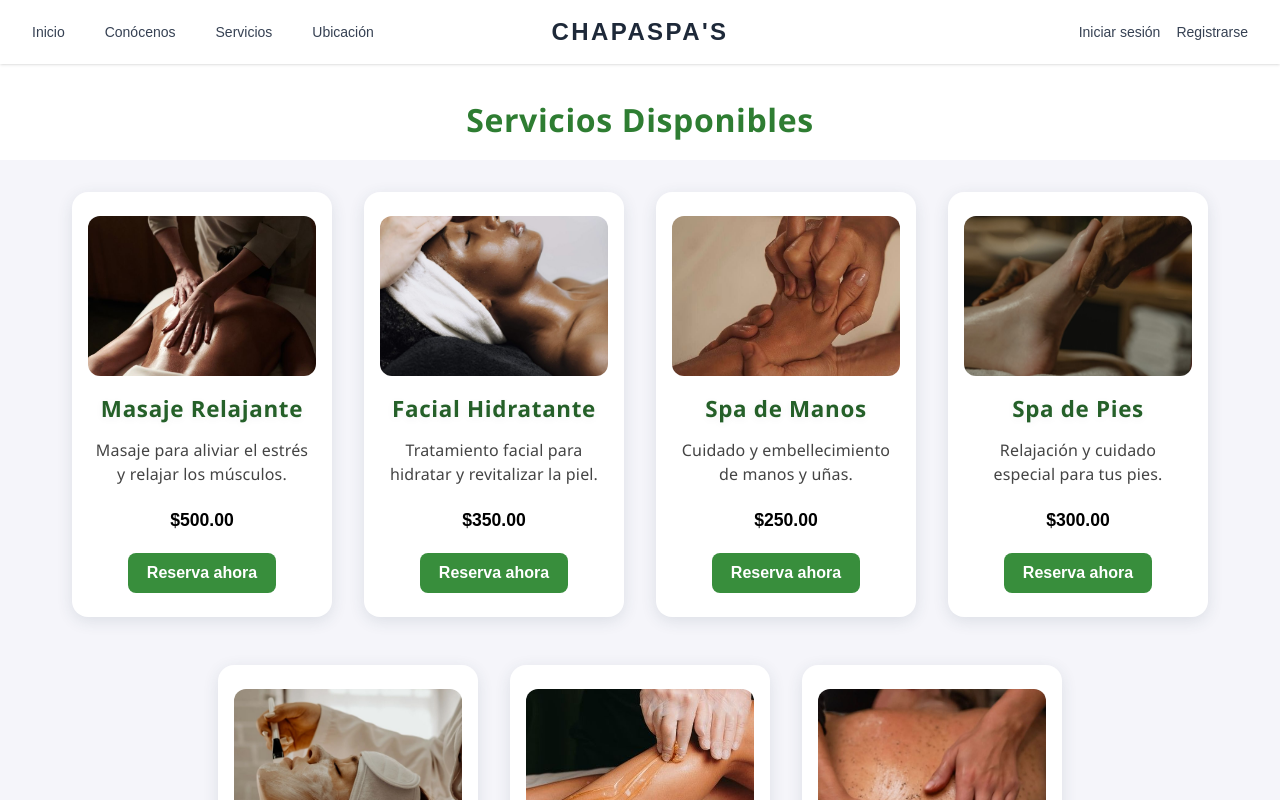
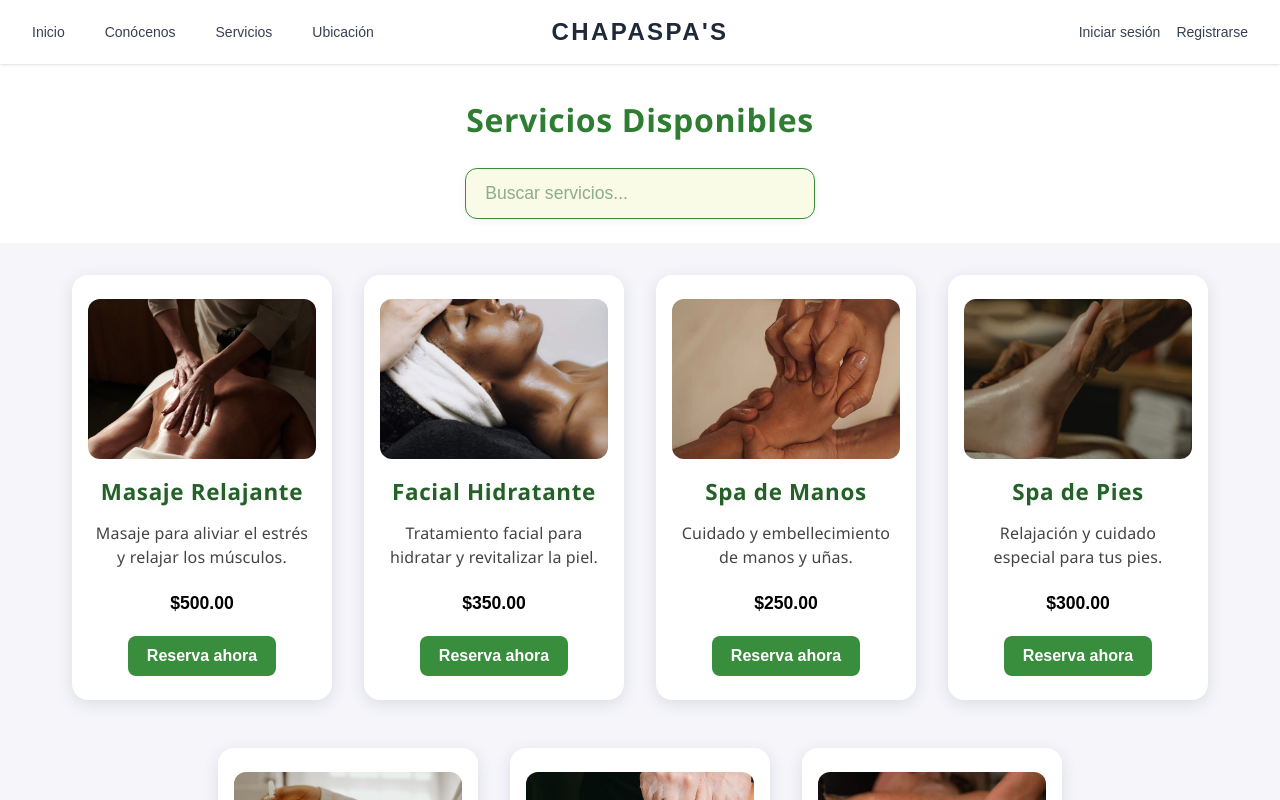
Before and after one commit to UP220891/chapa-spa, a Next.js app in the folder proyecto/frontend/: page /servicio in a window 1280 px wide. Shown: the top 800 px of the page. Built offline with nearby package versions, Linux system fonts and the light colour scheme.

Commit message:
se agregó el componente de búsqueda y se importó al servicio

```diff
--- a/proyecto/frontend/src/app/servicio/ServicioList.tsx
+++ b/proyecto/frontend/src/app/servicio/ServicioList.tsx
@@ -1,5 +1,6 @@
 import React from 'react';
 import styles from '../../styles/ServicioList.module.css';
+
 
 interface Servicio {
   id: number;
--- a/proyecto/frontend/src/app/servicio/page.tsx
+++ b/proyecto/frontend/src/app/servicio/page.tsx
@@ -1,7 +1,10 @@
-import React from 'react';
+'use client';
+import React, { useState } from 'react';
 import ServicioList from './ServicioList';
 import Navbar from '../components/Navbar';
+import Busqueda from '../../components/busqueda';
 import styles from '../../styles/ServicioList.module.css';
+
 
 const servicios = [
     {
@@ -57,11 +60,18 @@ const servicios = [
 ];
 
 const Page = () => {
+      const [busqueda, setBusqueda] = useState(''); // <-- AQUÍ
+
+  const serviciosFiltrados = servicios.filter(servicio =>
+    servicio.nombre.toLowerCase().includes(busqueda.toLowerCase()) ||
+    servicio.descripcion.toLowerCase().includes(busqueda.toLowerCase())
+  );
     return (
         <div>
             <Navbar />
             <h1 className={styles.tituloServicios}>Servicios Disponibles</h1>
-            <ServicioList servicios={servicios} />
+            <Busqueda valor={busqueda} onChange={e => setBusqueda(e.target.value)} />
+            <ServicioList servicios={serviciosFiltrados} />
         </div>
     );
 };
--- /dev/null
+++ b/proyecto/frontend/src/components/busqueda.tsx
@@ -0,0 +1,37 @@
+import React from 'react';
+
+interface BusquedaProps {
+  valor: string;
+  onChange: (e: React.ChangeEvent<HTMLInputElement>) => void;
+  placeholder?: string;
+}
+
+const Busqueda: React.FC<BusquedaProps> = ({ valor, onChange, placeholder = "Buscar servicios..." }) => (
+  <div style={{
+    display: 'flex',
+    justifyContent: 'center',
+    margin: '1.5rem 0'
+  }}>
+    <input
+      type="text"
+      value={valor}
+      onChange={onChange}
+      placeholder={placeholder}
+      style={{
+        padding: '0.7rem 1.2rem',
+        borderRadius: '12px',
+        border: '1.5px solid #388e3c',
+        fontSize: '1.1rem',
+        width: '100%',
+        maxWidth: '350px',
+        outline: 'none',
+        color: '#256029',
+        background: '#f9fbe7',
+        fontWeight: 500,
+        boxShadow: '0 2px 8px rgba(44,62,80,0.06)'
+      }}
+    />
+  </div>
+);
+
+export default Busqueda;
```
